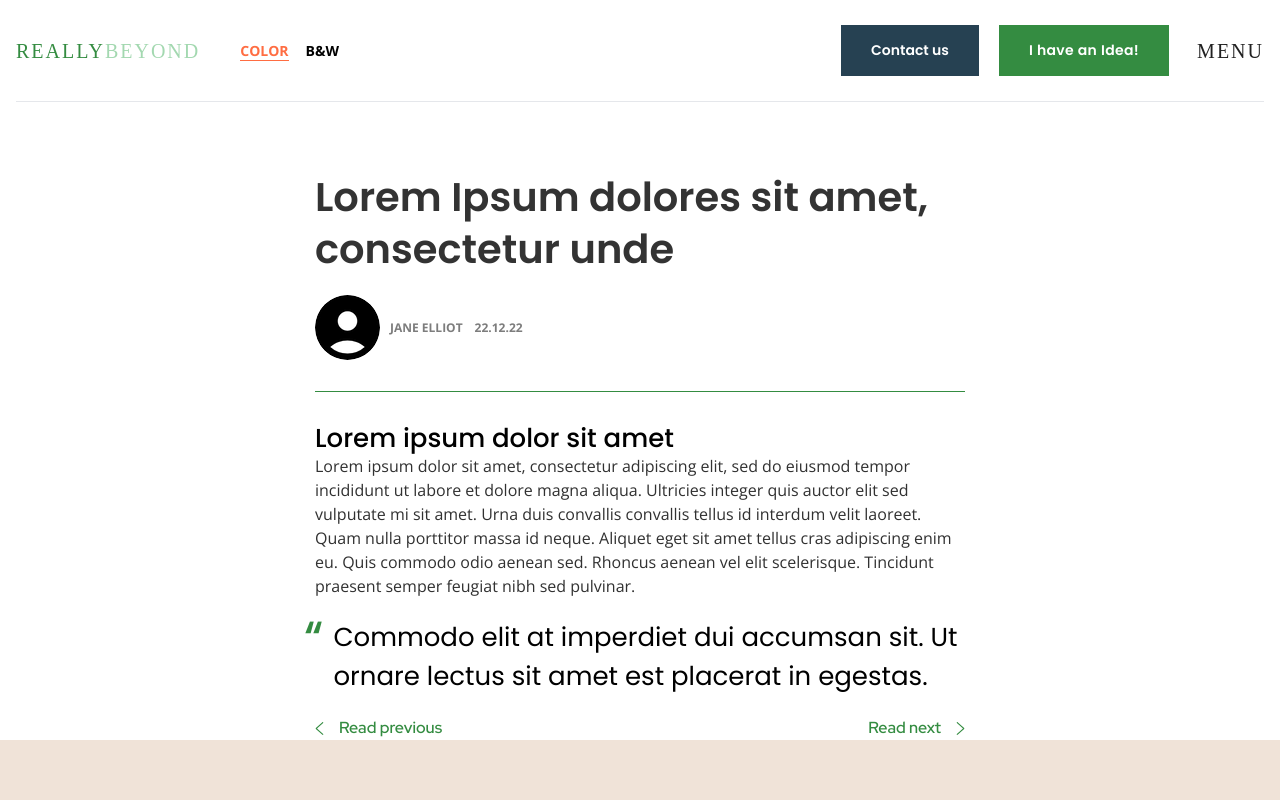
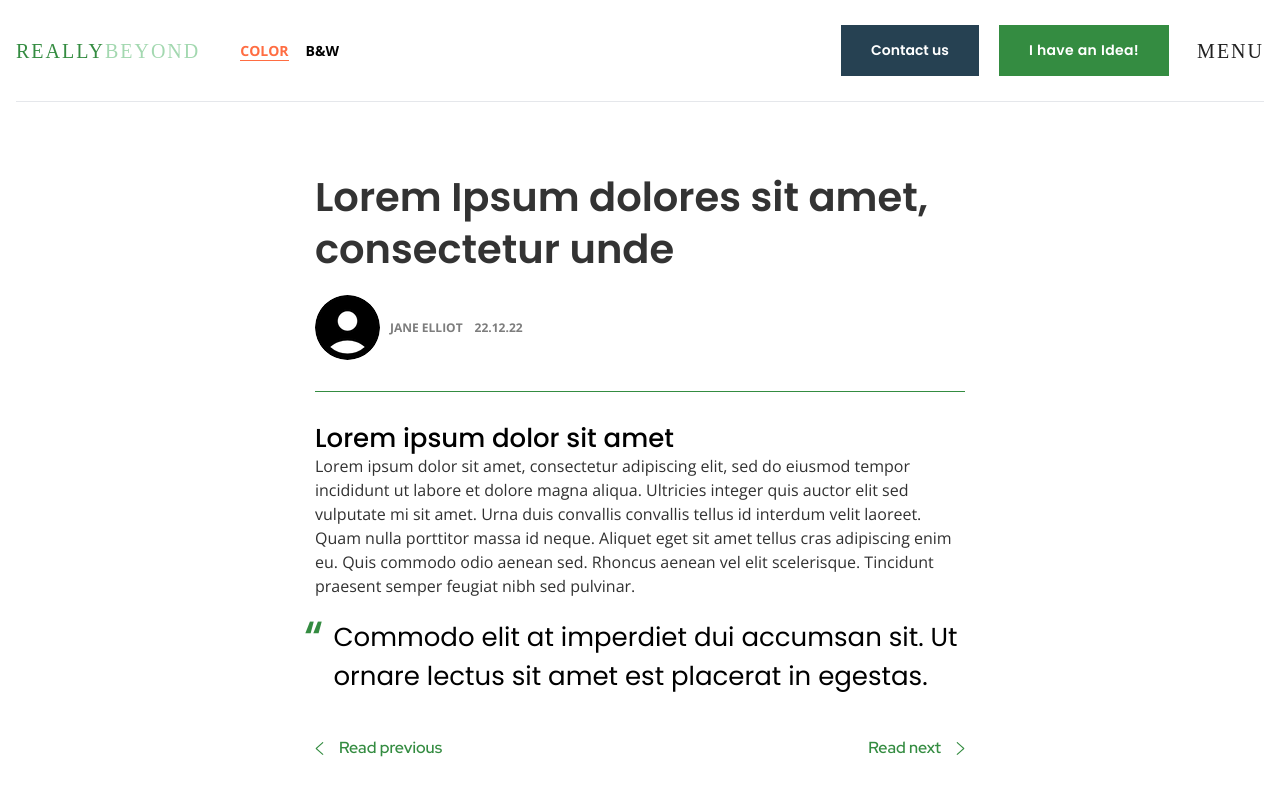
Before and after one commit to Kingkon963/reallyBeyond, a Next.js app: page /blog/1 in a window 1280 px wide. Shown: the top 800 px of the page. Built offline with nearby package versions, Linux system fonts and the light colour scheme; a web font is replaced by a local one.

Commit message:
margin fixed

```diff
--- a/pages/blog/[slug].tsx
+++ b/pages/blog/[slug].tsx
@@ -34,7 +34,7 @@ const BlogPostPage: NextPage = () => {
       <Layout>
         <>
           <div className="container pt-[69px]">
-            <div className="lg:w-[650px] mx-auto">
+            <div className="lg:w-[650px] mx-auto mb-[50px] lg:mb-[90px]">
               <h1 className="font-poppinsSemibold text-[30px] leading-[39px] lg:text-[40px] lg:leading-[52px] text-[#333333]">
                 Lorem Ipsum dolores sit amet, consectetur unde
               </h1>
@@ -76,7 +76,7 @@ const BlogPostPage: NextPage = () => {
                 </Quote>
               </div>
 
-              <div className="flex justify-between">
+              <div className="flex justify-between mt-[20px] lg:mt-[40px]">
                 <Link href="#">
                   <div className="flex items-center gap-[15px]">
                     <span>
```
